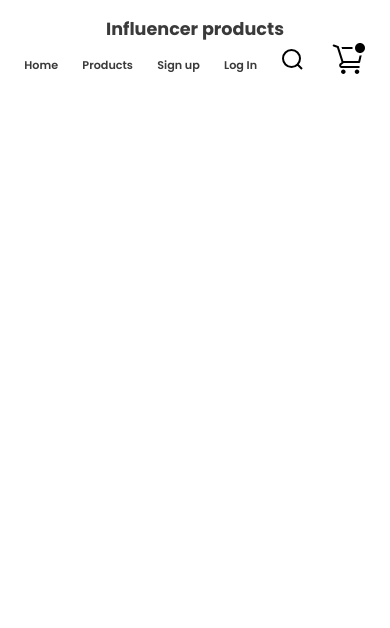
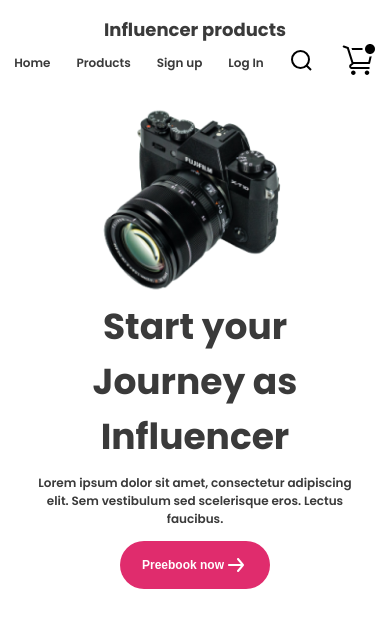
Before and after one commit to Mehedi0101/Influencer-Gears, a plain HTML site: page index.html in a window 390 px wide. Drawn offline with Linux system fonts and the light colour scheme.

Commit message:
banner added

```diff
--- a/index.html
+++ b/index.html
@@ -29,6 +29,17 @@
             </ul>
         </nav>
         <!-- navigation bar ended -->
+
+        <!-- banner started -->
+        <div class="banner-container">
+            <div class="banner-info">
+                <h1 class="banner-title">Start your Journey as Influencer</h1>
+                <p class="banner-text">Lorem ipsum dolor sit amet, consectetur adipiscing elit. Sem vestibulum sed scelerisque eros. Lectus faucibus.</p>
+                <button class="btn-primary">Preebook now <img class="filter-green" src="icons/arrow-forward 1.svg" alt=""></button>
+            </div>
+            <div class="banner-img"><img src="images/main-camera.png" alt=""></div>
+        </div>
+        <!-- banner ended -->
     </header>
 </body>
 
--- a/styles/index.css
+++ b/styles/index.css
@@ -8,13 +8,28 @@ font-family: 'Roboto', sans-serif; */
     padding: 0;
 }
 
+
+/* shared styles */
 body{
     font-family: 'Poppins', sans-serif;
     color: #3A3A3A;
 }
 
-/* shared styles */
+.btn-primary{
+    padding: 10px 20px;
+    background-color: #E02C6D;
+    font-size: 1rem;
+    font-weight: 700;
+    color: #FFF;
+    border: 2px solid transparent;
+    transition: all 0.2s ease-out;
+}
 
+.btn-primary:hover{
+    background-color:#961d49;
+    color: white;
+    cursor: pointer;
+}
 
 /* nav styles */
 .nav-container{
@@ -34,6 +49,7 @@ body{
 .nav-menu-container{
     width: 40%;
     display: flex;
+    gap: 3%;
     justify-content: space-between;
     align-items: center;
     list-style: none;
@@ -44,3 +60,44 @@ body{
     color: #3A3A3A;
     font-weight: 600;
 }
+
+/* banner styles */
+.banner-container{
+    width: 85%;
+    margin: 0 auto;
+    display: flex;
+    justify-content: space-between;
+    align-items: center;
+}
+
+.banner-info{
+    width: 50%;
+}
+
+.banner-text{
+    margin: 3% 0% 4%;
+    font-weight: 600;
+}
+
+.banner-title{
+    font-size: 3rem;
+    font-weight: 700;
+}
+
+.banner-container button{
+    display: flex;
+    align-items: center;
+    border-radius: 25px;
+}
+
+.banner-img{
+    width: 50%;
+    display: flex;
+    justify-content: end;
+    align-items: center;
+}
+
+.banner-img img{
+    height: 80%;
+    width: 80%;
+}
--- a/styles/media-query.css
+++ b/styles/media-query.css
@@ -1,33 +1,43 @@
-/* medium device */
+/* medium large device */
 @media screen and (max-width: 992px) {
+
     .nav-menu-container{
         width: 50%;
     }
 }
 
+
+/* medium device */
 @media screen and (max-width:768px) {
-    .nav-title{
-        font-size: 1.2rem;
+    :root{
+        font-size: 14px;
     }
 
     .nav-menu-container{
         width: 50%;
     }
 
-    .nav-menu-container a{
-        font-size: 0.8rem;
-    }
 }
 
 /* small device */
 @media screen and (max-width:576px) {
+    :root{
+        font-size: 12px;
+    }
+
+    .nav-container {
+        flex-direction: column;
+    }
+
+    .banner-container{
+        flex-direction: column-reverse;
+    }
+
     .nav-container{
-        flex-direction: column;
         width: 100%;
     }
 
-    .nav-title{
-        font-size: 1.1rem;
+    .nav-title, .banner-info{
         width: 100%;
         text-align: center;
     }
@@ -38,7 +48,13 @@
         flex-wrap: wrap;
     }
 
-    .nav-menu-container a{
-        font-size: 0.7rem;
+    .banner-info button{
+        margin: 0 auto;
     }
+
+    .banner-img{
+        width: 80%;
+        justify-content: center;
+    }
+
 }
```
Also changed, not shown: icons/arrow-forward 1.svg (added).
